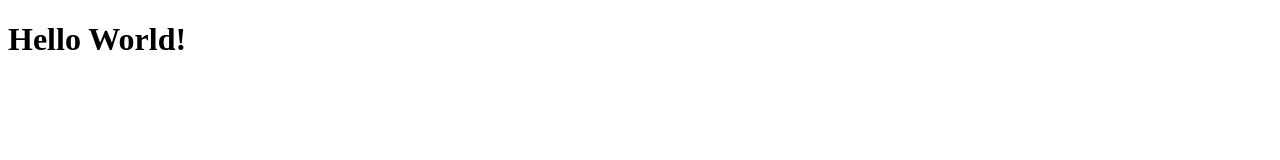
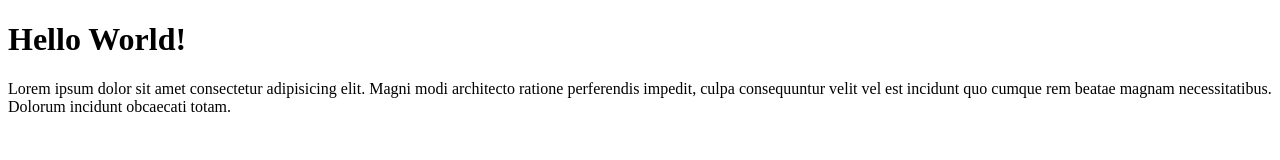
Before and after one commit to randi089/ranfeb-git-test, a plain HTML site: page index.html in a window 1280 px wide. Drawn offline with Linux system fonts and the light colour scheme.

Commit message:
menambahkan paragraf

```diff
--- a/index.html
+++ b/index.html
@@ -7,5 +7,6 @@
 </head>
 <body>
     <h1>Hello World!</h1>
+    <p>Lorem ipsum dolor sit amet consectetur adipisicing elit. Magni modi architecto ratione perferendis impedit, culpa consequuntur velit vel est incidunt quo cumque rem beatae magnam necessitatibus. Dolorum incidunt obcaecati totam.</p>
 </body>
 </html>
```
